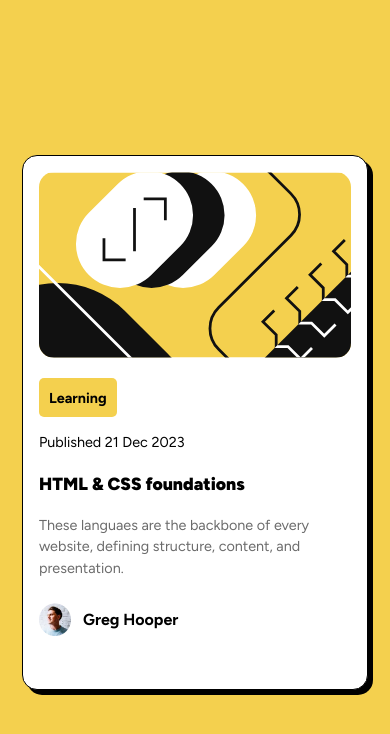
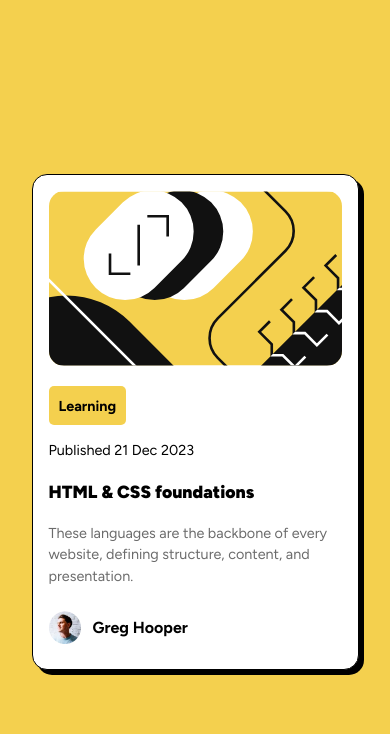
Before and after one commit to andrewnotermans/blog-preview-card-main, a plain HTML site: page index.html in a window 390 px wide. Drawn offline with Linux system fonts and the light colour scheme.

Commit message:
Refactor card structure and update CSS classes for consistency and clarity

```diff
--- a/index.html
+++ b/index.html
@@ -8,36 +8,23 @@
   <link rel="stylesheet" href="style.css">
   <title>Frontend Mentor | Blog preview card</title>
 
-  <!-- Feel free to remove these styles or customise in your own stylesheet 👍 -->
-  <style>
-    .attribution { font-size: 11px; text-align: center; }
-    .attribution a { color: hsl(228, 45%, 44%); }
-  </style>
+
 </head>
 <body>
     <section>
       <article class="card">
-        <div class="card-content">
-          <img  src="./assets/images/illustration-article.svg" alt="illustration"/>
-        </div>
-        <div class="card-content__category">
+        <img class="card__image" src="./assets/images/illustration-article.svg" alt="illustration"/>
+        <div class="card__category">
           <span><a href="#">Learning</a></span>
         </div>
-        <p class="card-content__datum">Published 21 Dec 2023</p>
-        <h1 class="card-content__title text-preset">HTML & CSS foundations</h1>
-        <p class="card-content__description">These languaes are the backbone of every website, defining structure, content, and presentation.</p>
-        <div class="card-content__author">
-          <img  src="assets/images/image-avatar.webp" alt="profile-picture"/>
-          <p class="author-name">Greg Hooper</p>
-
+        <p class="card__date">Published 21 Dec 2023</p>
+        <h1 class="card__title">HTML & CSS foundations</h1>
+        <p class="card__description">These languages are the backbone of every website, defining structure, content, and presentation.</p>
+        <div class="card__author">
+          <img class="card__author-avatar" src="./assets/images/image-avatar.webp" alt="profile-picture"/>
+          <p class="card__author-name">Greg Hooper</p>
         </div>
       </article>
-
     </section>
-
-
-
-
-
 </body>
 </html>
--- a/style.css
+++ b/style.css
@@ -5,13 +5,17 @@
      --spacing-150: 0.75em;
 }
 
+*,
+*::before,
+*::after {
+    box-sizing: border-box;
+}
+
 body {
     margin: 0;
-    box-sizing: border-box;
     font-family: "Figtree", sans-serif;
     min-height: 100vh;
     background-color: var(--background);
-
 }
 
 section{
@@ -19,7 +23,6 @@ section{
     display: flex;
     justify-content: center;
     align-items: center;
-
 }
 
 a {
@@ -27,36 +30,34 @@ a {
     color: black;
 }
 
-
 .card {
-
     background-color: white;
-    padding: 16px;
-    height: 522px;
-    max-width: 80%;
+    padding: 1rem;
+    max-width: 90%;
     width: 384px;
     border: 1px solid black;
     border-radius: 15px;
     box-shadow: 5px 5px 0 rgb(0 0 0);
+    transition: box-shadow 0.2s ease;
 }
 
 .card:hover{
     box-shadow: 10px 10px 0 rgb(0 0 0);
 }
 
-.card:hover .card-content__title {
+.card:hover .card__title {
   color: var(--background);
 }
 
 
 
-.card-content img {
+.card__image {
     border-radius: 15px;
     width: 100%;
     height: auto;
 }
 
-.card-content__category{
+.card__category{
     background-color: var(--background);
     margin-top: 1rem;
     display: inline-block;
@@ -65,62 +66,54 @@ a {
 
 }
 
-.card-content__category span{
+.card__category span{
     font-size: 0.9rem;
     font-weight: 700;
 }
 
-.card-content__datum {
+.card__date {
     font-size: 0.9rem;
-    line-height: 150%;
+    line-height: 1.5;
 }
 
-.card-content__title {
+.card__title {
     font-size: 1.4rem;
     font-weight: 900;
-    line-height: 150%;
+    line-height: 1.5;
 }
 
-.card-content__title:hover {
-    color: var(--background)
+.card__description {
+    color: #6B6B6B;
+    font-size: 1rem;
+    line-height: 1.5;
 }
 
-.card-content__description {
-    color: #6B6B6B;
-    font-size: 1rem;
-    line-height: 150%;
-}
-
-.card-content__author {
+.card__author {
     display: flex;
     align-items: center;
     gap: var(--spacing-150);
 }
 
-.card-content__author img{
+.card__author-avatar{
     width: 2rem;
     height: auto;
 }
 
-
-
-.author-name{
-
+.card__author-name{
     font-weight: 700;
 }
 
-@media  screen and (max-width: 425px) {
+@media screen and (max-width: 425px) {
+    .card{
+        gap: 0.75rem;
+        width: 327px;
+    }
 
-    .card{
-        max-height: 501px;
-        width: 327px;
-
-    }
-    .card-content__title {
+    .card__title {
         font-size: 1.1rem;
     }
 
-    .card-content__description {
+    .card__description {
         font-size: 0.9rem;
     }
 }
```
